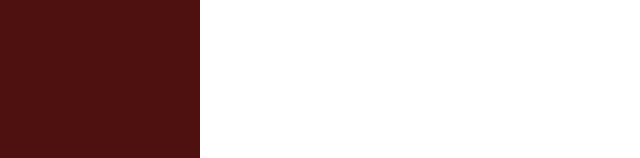
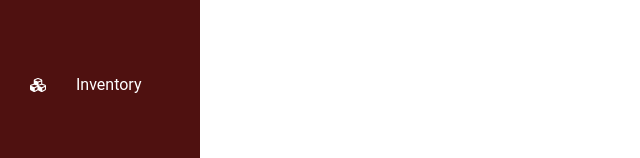
Before and after one commit to aliartach/real-client-project-front, a React (Vite) app in the folder Bone guy/: page /admin in a window 1280 px wide. Shown: the part 360-518 px from the top of the page, without its empty margins (0-640 px from the left). Built offline with nearby package versions, Linux system fonts and the light colour scheme; sample sign-in values are in the browser's storage.

Commit message:
added admin inventory

```diff
--- a/Bone guy/src/Pages/Sidebar/Sidebar.jsx
+++ b/Bone guy/src/Pages/Sidebar/Sidebar.jsx
@@ -23,6 +23,7 @@
         <li className={`sidebar-item ${isSidebarOpen ? 'icon-only' : ''}`}><FaFileAlt /> <Link to={`content/`}>Content</Link></li>
         <li className={`sidebar-item ${isSidebarOpen ? 'icon-only' : ''}`}><FaTags/> <Link to={`tags/`}>Tags</Link></li>
         <li className={`sidebar-item ${isSidebarOpen ? 'icon-only' : ''}`}><FaCubes /> <Link to={`subcategories/`}>SubCategories</Link></li>
+        <li className={`sidebar-item ${isSidebarOpen ? 'icon-only' : ''}`}><FaCubes /> <Link to={`inventory/`}>Inventory</Link></li>
       </ul>
 
       <button className="burger-button" onClick={toggleSidebar}>
```
